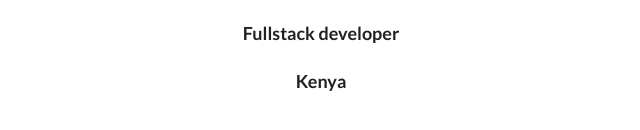
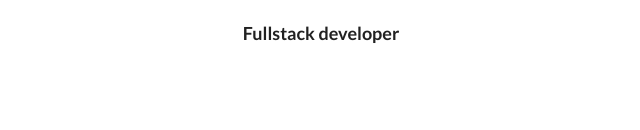
Before and after one commit to brian-ambani/react-projects, a React (Create React App) app in the folder react-full-course/contact-app/: page / in a window 1280 px wide. Shown: the part 506-636 px from the top of the page, without its empty margins (319-959 px from the left). Built offline with nearby package versions, Linux system fonts and the light colour scheme.

Commit message:
updated props

```diff
--- a/react-full-course/contact-app/src/components/props/AppUser.jsx
+++ b/react-full-course/contact-app/src/components/props/AppUser.jsx
@@ -10,7 +10,6 @@ export default function AppUser() {
         name="Brian"
         age={70}
         role="Fullstack developer"
-        nationality="Kenya"
       />
     </div>
   );
--- a/react-full-course/contact-app/src/components/props/User.jsx
+++ b/react-full-course/contact-app/src/components/props/User.jsx
@@ -1,13 +1,12 @@
 import React from "react";
 
-export default function User({ img, name, age, role, nationality }) {
+export default function User({ img, name, age, role }) {
   return (
     <div>
       <img src={img} alt={name} />
       <h3>{name}</h3>
       <h3>{age}</h3>
       <h3>{role}</h3>
-      <h3>{nationality}</h3>
     </div>
   );
 }
```
